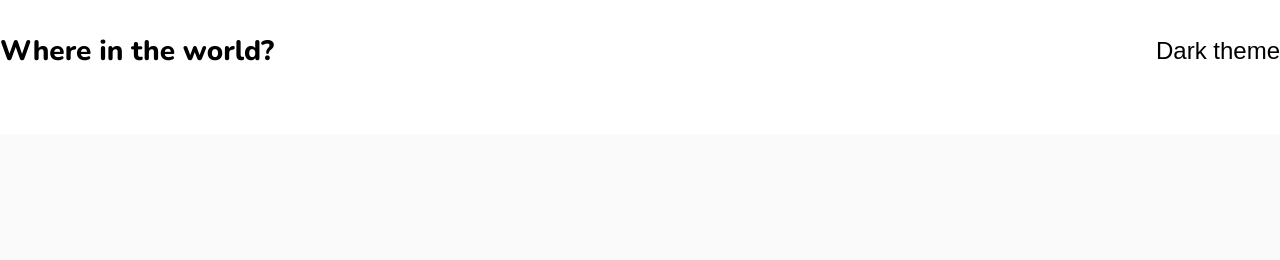
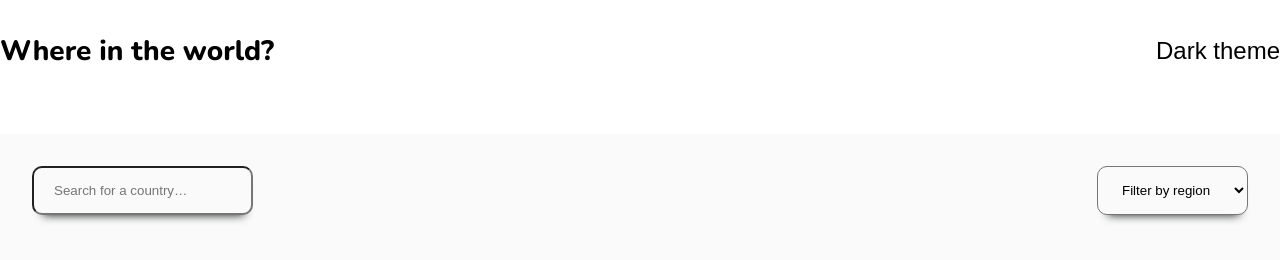
Before and after one commit to Mikulew/js-countries, a plain HTML site: page index.html in a window 1280 px wide. Drawn offline with nearby package versions, Linux system fonts and the light colour scheme; no server answers.

Commit message:
Add filters

```diff
--- a/index.html
+++ b/index.html
@@ -20,7 +20,19 @@
             <button id="theme-button">Dark theme</button>
         </div>
     </header>
-    <main id="root"></main>
+    <main id="root">
+        <div class="filters">
+            <input type="text" id="query" placeholder="Search for a country…">
+            <select name="region" id="region">
+                <option value="">Filter by region</option>
+                <option value="Europe">Europe</option>
+                <option value="America">America</option>
+                <option value="Asia">Asia</option>
+                <option value="Africa">Africa</option>
+                <option value="Ocenia">Oceania</option>
+            </select>
+        </div>
+    </main>
 </body>
 
 </html>
--- a/styles.css
+++ b/styles.css
@@ -3,6 +3,7 @@
     --color-input: hsl(0, 0%, 52%);
     --color-background: hsl(0, 0%, 98%);
     --color-header-background: hsl(0, 0%, 100%);
+    --border-radius: 10px;
 }
 
 * {
@@ -51,7 +52,7 @@ ul {
 }
 
 li {
-    border-radius: 10px;
+    border-radius: var(--border-radius);
     overflow: hidden;
     box-shadow: 1px 10px 10px -10px var(--color-text);
 }
@@ -69,8 +70,21 @@ li img {
 
 .country-info-container {
     padding: 20px 10px;
-    box-shadow:
 }
+
+.filters {
+    display: flex;
+    justify-content: space-between;
+    margin-bottom: 30px;
+}
+
+#query, #region {
+    background-color: var(--color-background);
+    box-shadow: 1px 10px 10px -10px var(--color-text);
+    padding: 15px 20px;
+    border-radius: var(--border-radius);
+}
+
 
 @media screen and (max-width: 1000px) {
     ul {
```
